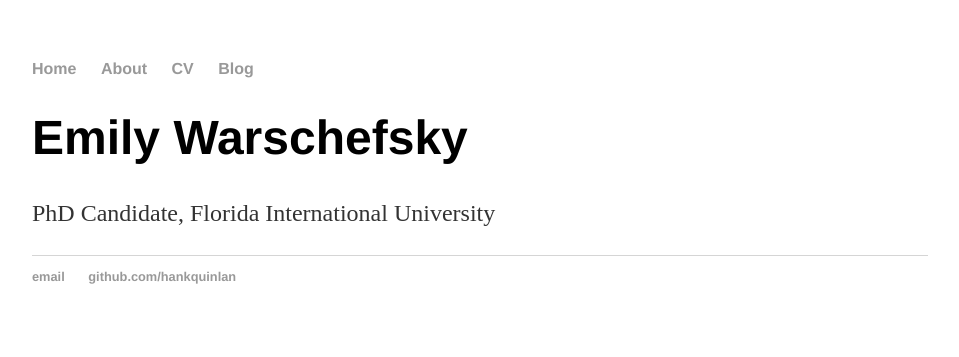
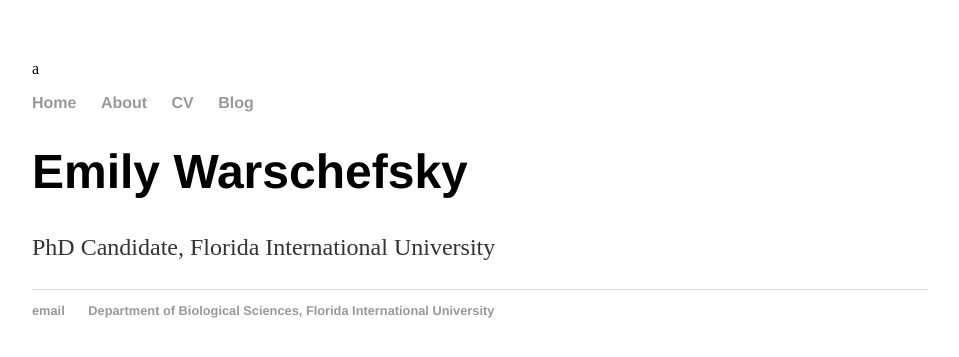
Before and after one commit to ewarschefsky/ewarschefsky.github.io, a Jekyll site: the page built from index.html, in a window 1280 px wide. Shown: the top 357 px of the page, without its empty margins (160-1119 px from the left). Built offline with Jekyll 4.4.1, drawn with Linux system fonts in a browser that asks for light colours.

Commit message:
Update default.html
changed links

```diff
--- a/_layouts/default.html
+++ b/_layouts/default.html
@@ -1,4 +1,4 @@
-<!DOCTYPE html>
+a<!DOCTYPE html>
 	<html>
 		<head>
 			<title>{{ page.title }}</title>
@@ -21,8 +21,8 @@
 			</div><!-- /.container -->
 			<footer>
 	    		<ul>
-	        		<li><a href="mailto:hankquinlanhub@gmail.com">email</a></li>
-	        		<li><a href="https://github.com/hankquinlan">github.com/hankquinlan</a></li>
+	        		<li><a href="mailto:e.warschefsky@gmail.com">email</a></li>
+	        		<li><a href="http://biology.fiu.edu/">Department of Biological Sciences, Florida International University</a></li>
 				</ul>
 			</footer>
 		</body>
```
